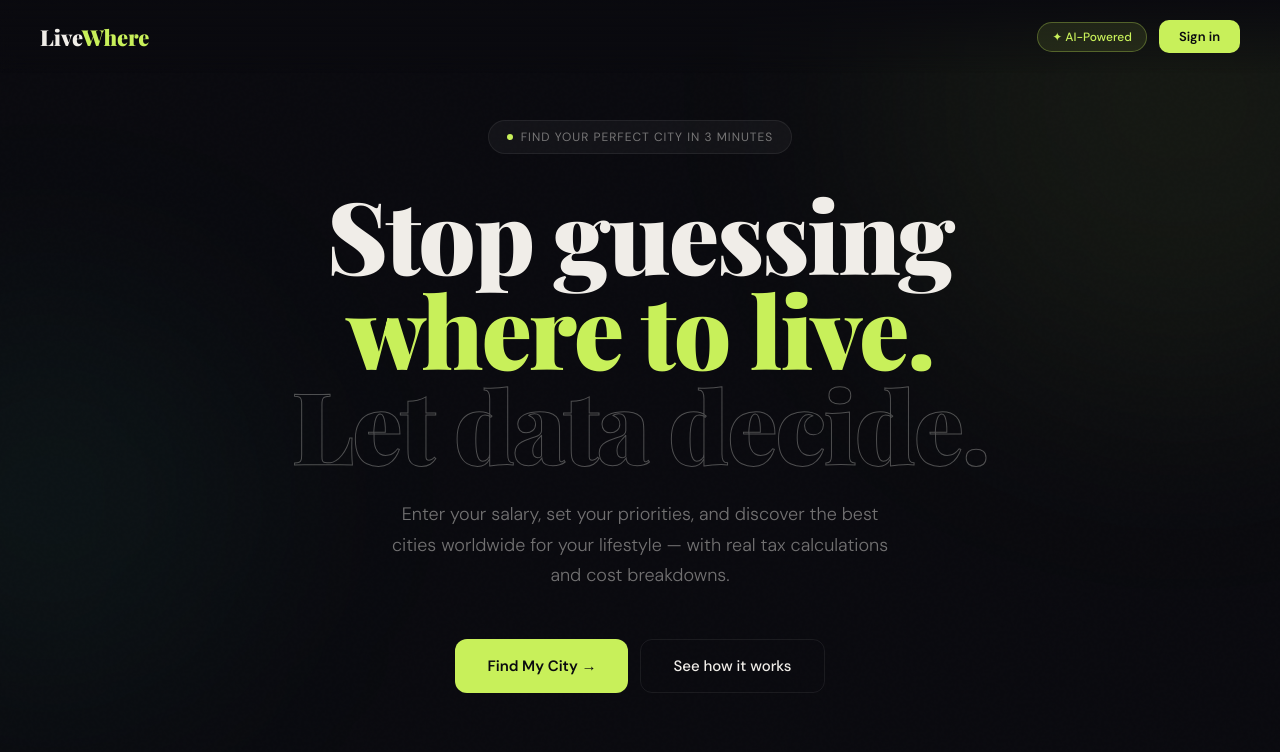
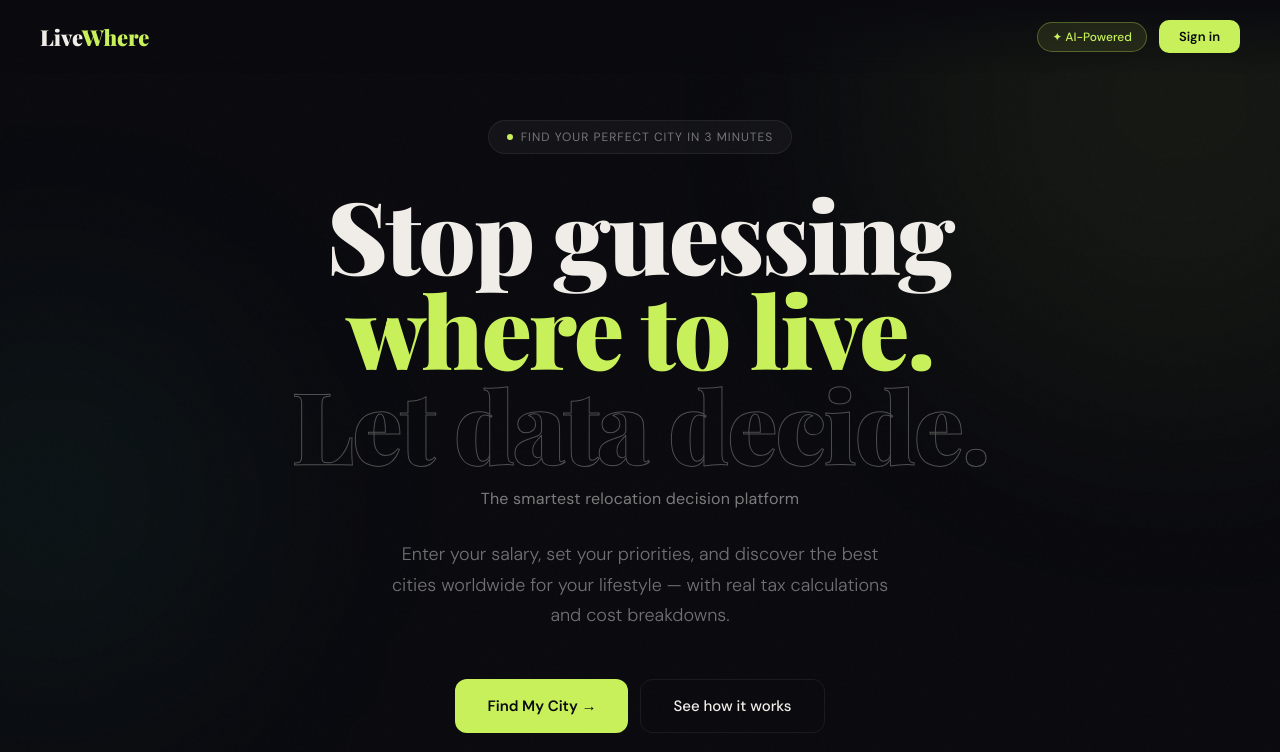
Before and after one commit to giorgibuzhgula1-arch/livewhere, a Next.js app: page / in a window 1280 px wide. Shown: the top 752 px of the page. Built offline with nearby package versions, Linux system fonts and the light colour scheme; no server answers.

Commit message:
feat: add introductory tagline to Hero component; enhance user engagement with a descriptive phrase about the platform's purpose

```diff
--- a/components/Hero.tsx
+++ b/components/Hero.tsx
@@ -39,6 +39,17 @@ export default function Hero({ onStart }: Props) {
           Let data decide.
         </span>
       </motion.h1>
+
+      <motion.p
+        initial={{ opacity: 0, y: 24 }} animate={{ opacity: 1, y: 0 }} transition={{ delay: 0.25 }}
+        style={{
+          fontSize: 16, color: 'rgba(240,237,232,0.5)', maxWidth: 520,
+          lineHeight: 1.5, marginTop: -12, marginBottom: 28, fontWeight: 400,
+          letterSpacing: 0.2
+        }}
+      >
+        The smartest relocation decision platform
+      </motion.p>
 
       <motion.p
         initial={{ opacity: 0, y: 24 }} animate={{ opacity: 1, y: 0 }} transition={{ delay: 0.3 }}
```
